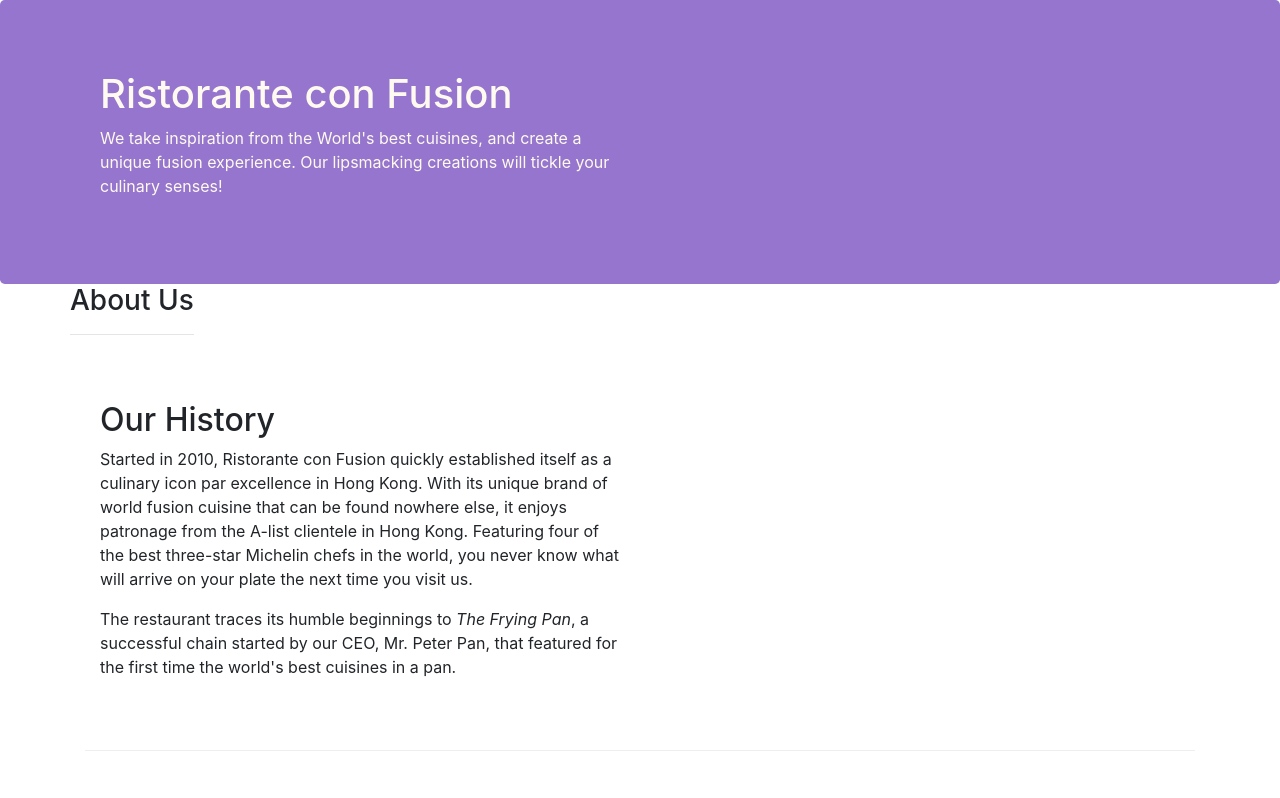
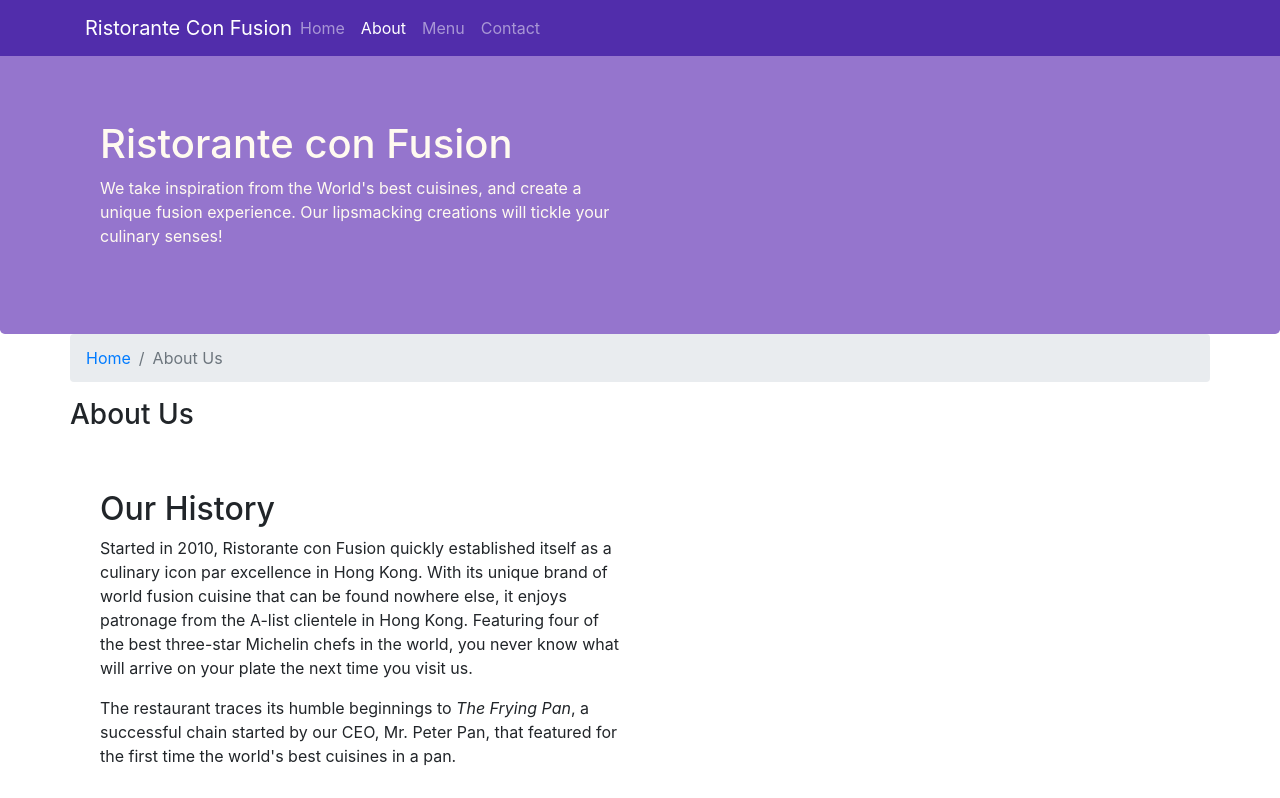
Before and after one commit to AbhijeetNandvikar/coursera-bootstrap, a website: page conFusion/aboutus.html in a window 1280 px wide. Shown: the top 798 px of the page. Drawn offline with nearby package versions, Linux system fonts and the light colour scheme.

Commit message:
Navbar / Breadcrumb added

```diff
--- a/conFusion/aboutus.html
+++ b/conFusion/aboutus.html
@@ -14,6 +14,23 @@
 </head>
 
 <body>
+    <nav class="navbar navbar-dark navbar-expand-sm fixed-top">
+        <div class="container">
+            <button class="navbar-toggler" type="button" data-toggle="collapse" data-target="#Navbar">
+                <span class="navbar-toggler-icon"></span>
+            </button>
+            <a href="#" class="navbar-brand mr-auto">Ristorante Con Fusion</a>
+            <div class="collapse navbar-collapse" id="Navbar">
+                <ul class="navbar-nav mr-auto">
+                    <li class="nav-item"><a href="index.html" class="nav-link">Home</a></li>
+                    <li class="nav-item"><a href="#" class="nav-link active">About</a></li>
+                    <li class="nav-item"><a href="#" class="nav-link">Menu</a></li>
+                    <li class="nav-item"><a href="#" class="nav-link">Contact</a></li>
+                </ul>
+            </div>
+        </div>
+
+    </nav>
 
     <header class="jumbotron">
         <div class="container">
@@ -30,11 +47,16 @@
 
     <div class="container">
         <div class="row">
-            <div>
-               <h3>About Us</h3>
-               <hr>
-            </div>
+            <ol class="col-12 breadcrumb">
+                <li class="breadcrumb-item"><a href="index.html">Home</a></li>
+                <li class="breadcrumb-item active">About Us</li>
+
+            </ol>
+            <h3>About Us</h3>
+            <hr>
         </div>
+
+
 
         <div class="row row-content">
             <div class="col-12 col-sm-6">
@@ -77,7 +99,7 @@
                 <div class="col-4 offset-1 col-sm-2">
                     <h5>Links</h5>
                     <ul class="list-unstyled">
-                        <li><a href="#">Home</a></li>
+                        <li><a href="index.html">Home</a></li>
                         <li><a href="#">About</a></li>
                         <li><a href="#">Menu</a></li>
                         <li><a href="#">Contact</a></li>
@@ -112,6 +134,9 @@
            </div>
         </div>
     </footer>
+    <script src="node_modules/jquery/dist/jquery.slim.min.js"></script>
+    <script src="node_modules/popper.js/dist/umd/popper.min.js"></script>
+    <script src="node_modules/bootstrap/dist/js/bootstrap.min.js"></script>
 
 </body>
 
--- a/conFusion/styles.css
+++ b/conFusion/styles.css
@@ -1,3 +1,10 @@
+body{
+    padding-top: 50px;
+    z-index: 0;
+}
+.navbar-dark{
+    background-color: #512DAB ;
+}
 .row-header{
     margin:0px auto;
     padding:0px;
```
Also changed, not shown: conFusion/index.html (+17 -1 lines).
